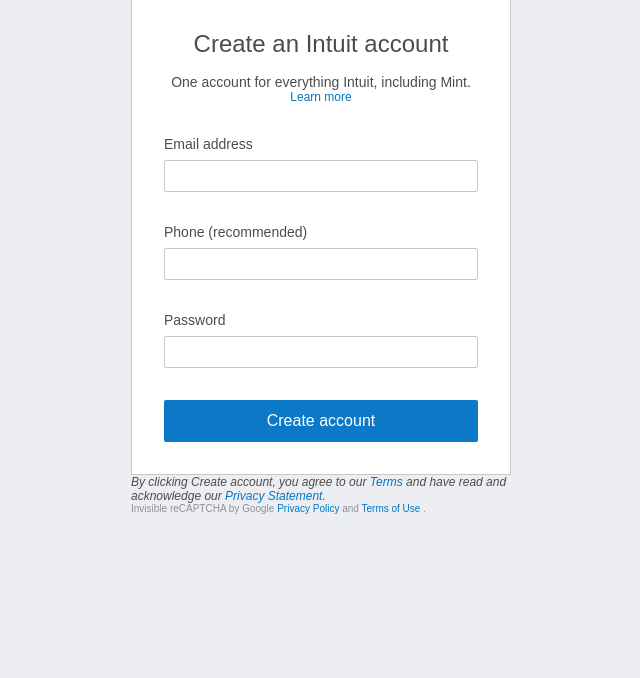
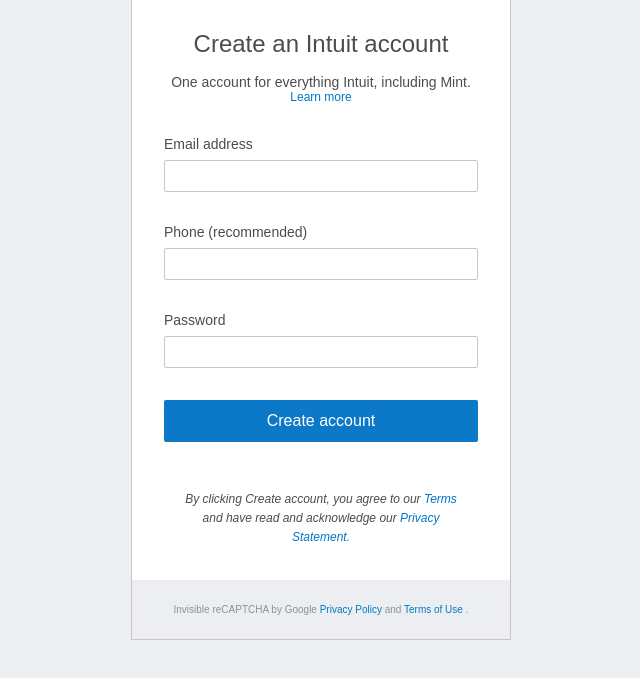
Before and after one commit to Vashiramusa/HTML-FORMS, a plain HTML site: page index.html in a window 1280 px wide. Shown: the part 176-854 px from the top of the page, without its empty margins (319-959 px from the left). Before the commit the page ends 800 px from the top, so only its background shows below. Drawn offline with Linux system fonts and the light colour scheme.

Commit message:
footer and policy-container styles have been added

```diff
--- a/css/styles.css
+++ b/css/styles.css
@@ -20,6 +20,7 @@
     padding: 32px;
     border-top: none;
     padding-top: 0;
+    border-bottom: none;
 }
 .content-form > h1, .title-form{
     font-size: 24px;
@@ -111,3 +112,27 @@
     align-items: center;
     margin-top: 16px;
 }
+
+
+.policy-container {
+    padding: 52px;
+    line-height: 1.6;
+    text-align: center;
+    background: #FFF;
+    border: 1px solid rgb(199, 199, 199);
+    border-top: none;
+    border-bottom: none;
+    padding-top: 16px;
+    padding-bottom: 32px;
+}
+
+
+.footer {
+    background-color: #ECEEF1;
+    padding: 24px;
+    border: 1px solid rgb(199, 199, 199);
+    border-top: 0;
+    margin-bottom: 100px;
+    display: flex;
+    justify-content: center;
+}
--- a/index.html
+++ b/index.html
@@ -58,7 +58,7 @@
 
         <!-- policy -->
 
-        <div>
+        <div class="policy-container">
             <p class="policy-text">
               By clicking Create account, you agree to our
               <a href="#" class="link">Terms</a>
```
